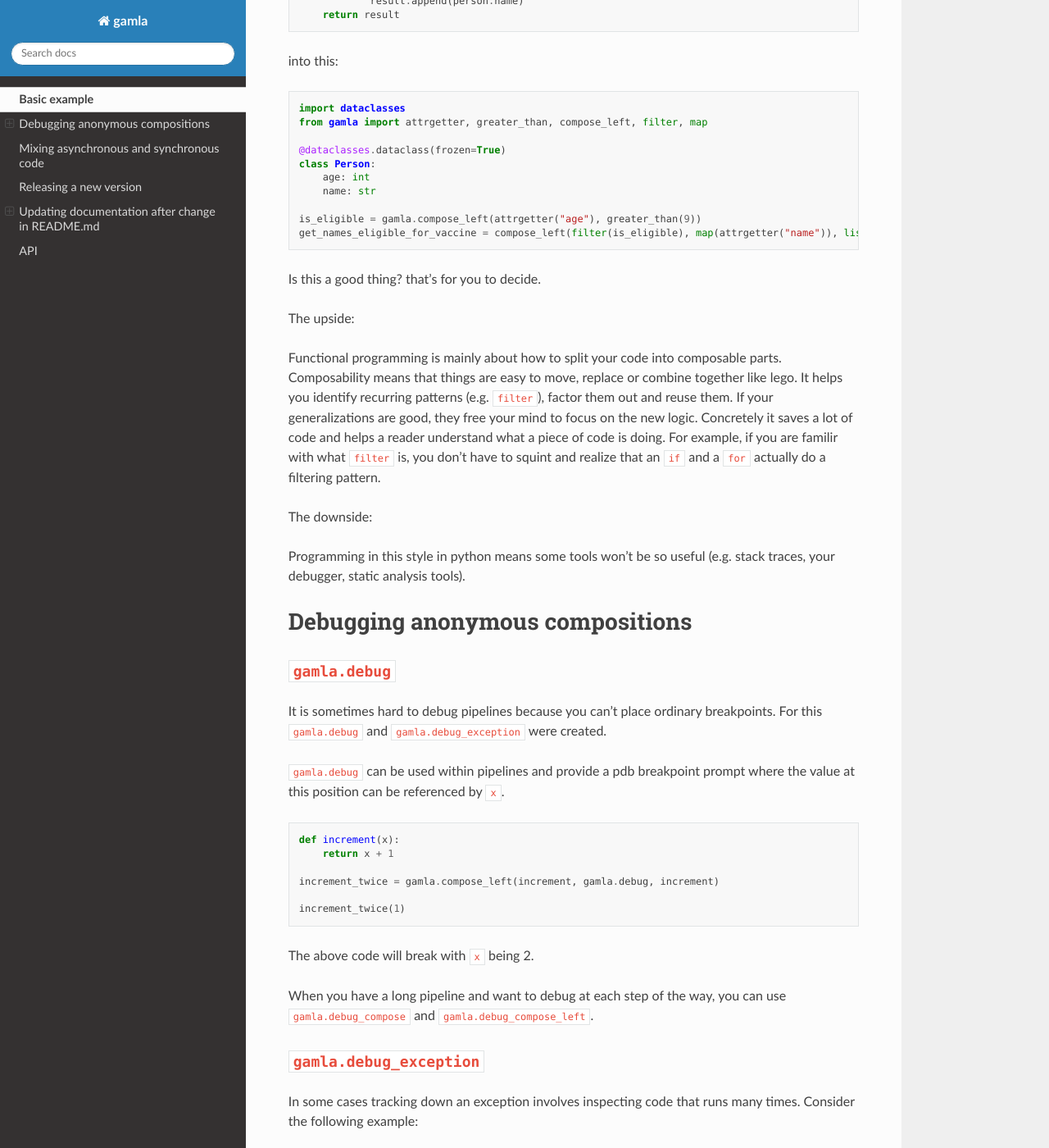
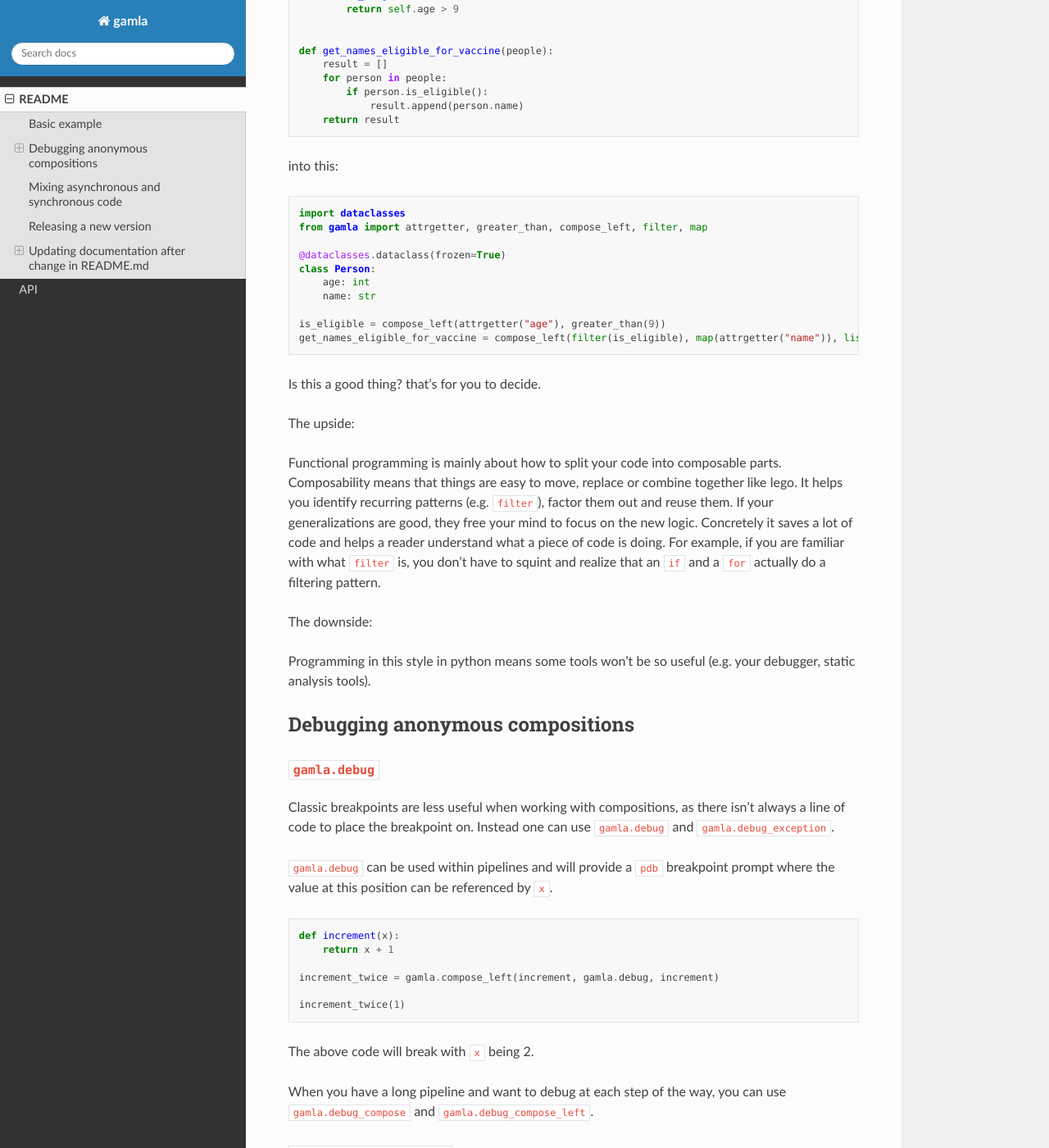
Before and after one commit to hyroai/gamla, a Sphinx documentation site: the page built from docs/source/README.rst, in a window 1280 px wide and 1400 px high, scrolled down 623 px. Shown: the whole window at 82% size. Built offline with Sphinx 7.4.7 and the Read the Docs theme 2.0.0, drawn with Linux system fonts in a browser that asks for light colours; some of the changed text lies outside the part shown.

Commit message:
fix typo in README.md

```diff
--- a/docs/source/README.rst
+++ b/docs/source/README.rst
@@ -1,3 +1,6 @@
+
+README
+======
 
 
 .. image:: https://travis-ci.com/hyroai/gamla.svg?branch=master
@@ -46,18 +51,18 @@ into this:
        age: int
        name: str
 
-   is_eligible = gamla.compose_left(attrgetter("age"), greater_than(9))
+   is_eligible = compose_left(attrgetter("age"), greater_than(9))
    get_names_eligible_for_vaccine = compose_left(filter(is_eligible), map(attrgetter("name")), list)
 
 Is this a good thing? that's for you to decide.
 
 The upside:
 
-Functional programming is mainly about how to split your code into composable parts. Composability means that things are easy to move, replace or combine together like lego. It helps you identify recurring patterns (e.g. ``filter``\ ), factor them out and reuse them. If your generalizations are good, they free your mind to focus on the new logic. Concretely it saves a lot of code and helps a reader understand what a piece of code is doing. For example, if you are familir with what ``filter`` is, you don't have to squint and realize that an ``if`` and a ``for`` actually do a filtering pattern.
+Functional programming is mainly about how to split your code into composable parts. Composability means that things are easy to move, replace or combine together like lego. It helps you identify recurring patterns (e.g. ``filter``\ ), factor them out and reuse them. If your generalizations are good, they free your mind to focus on the new logic. Concretely it saves a lot of code and helps a reader understand what a piece of code is doing. For example, if you are familiar with what ``filter`` is, you don't have to squint and realize that an ``if`` and a ``for`` actually do a filtering pattern.
 
 The downside:
 
-Programming in this style in python means some tools won't be so useful (e.g. stack traces, your debugger, static analysis tools).
+Programming in this style in python means some tools won't be so useful (e.g. your debugger, static analysis tools).
 
 Debugging anonymous compositions
 --------------------------------
@@ -65,12 +70,11 @@ Debugging anonymous compositions
 ``gamla.debug``
 ^^^^^^^^^^^^^^^^^^^
 
-It is sometimes hard to debug pipelines because you can't place ordinary breakpoints. For this ``gamla.debug`` and ``gamla.debug_exception`` were created.
+Classic breakpoints are less useful when working with compositions, as there isn't always a line of code to place the breakpoint on. Instead one can use ``gamla.debug`` and ``gamla.debug_exception``.
 
-``gamla.debug`` can be used within pipelines and provide a pdb breakpoint prompt where the value at this position can be referenced by ``x``.
+``gamla.debug`` can be used within pipelines and will provide a ``pdb`` breakpoint prompt where the value at this position can be referenced by ``x``.
 
 .. code-block:: python
-
 
    def increment(x):
        return x + 1
@@ -90,7 +94,6 @@ In some cases tracking down an exception involves inspecting code that runs many
 
 .. code-block:: python
 
-
    def increment(x):
        return x + 1
 
@@ -118,11 +121,6 @@ One can also use ``gamla.debug_exception`` using a decorator.
        if x == 666:
            raise Exception
        return x
-
-Debug mode
-^^^^^^^^^^
-
-``gamla.compose(x, y, z)`` produces a new function which doesn't have a proper name. If ``x`` raises an exception, it is sometimes hard to figure out where this occurred. To overcome this, set the env variable ``GAMLA_DEBUG_MODE`` (to anything) to get more useful exceptions. This is turned on only by flag because it incurs significant overhead so things might get slow.
 
 Mixing asynchronous and synchronous code
 ----------------------------------------
--- a/docs/source/api.rst
+++ b/docs/source/api.rst
@@ -107,8 +107,6 @@ functional
    ignore_input
    interpose
    intersect
-   is_instance
-   is_iterable
    just_raise
    make_call_key
    make_raise
```
Also changed, not shown: other parts of docs/source/README.rst (+5 -3 lines), other parts of docs/source/api.rst (+2 -0 lines), README.md (+1 -1 lines).
